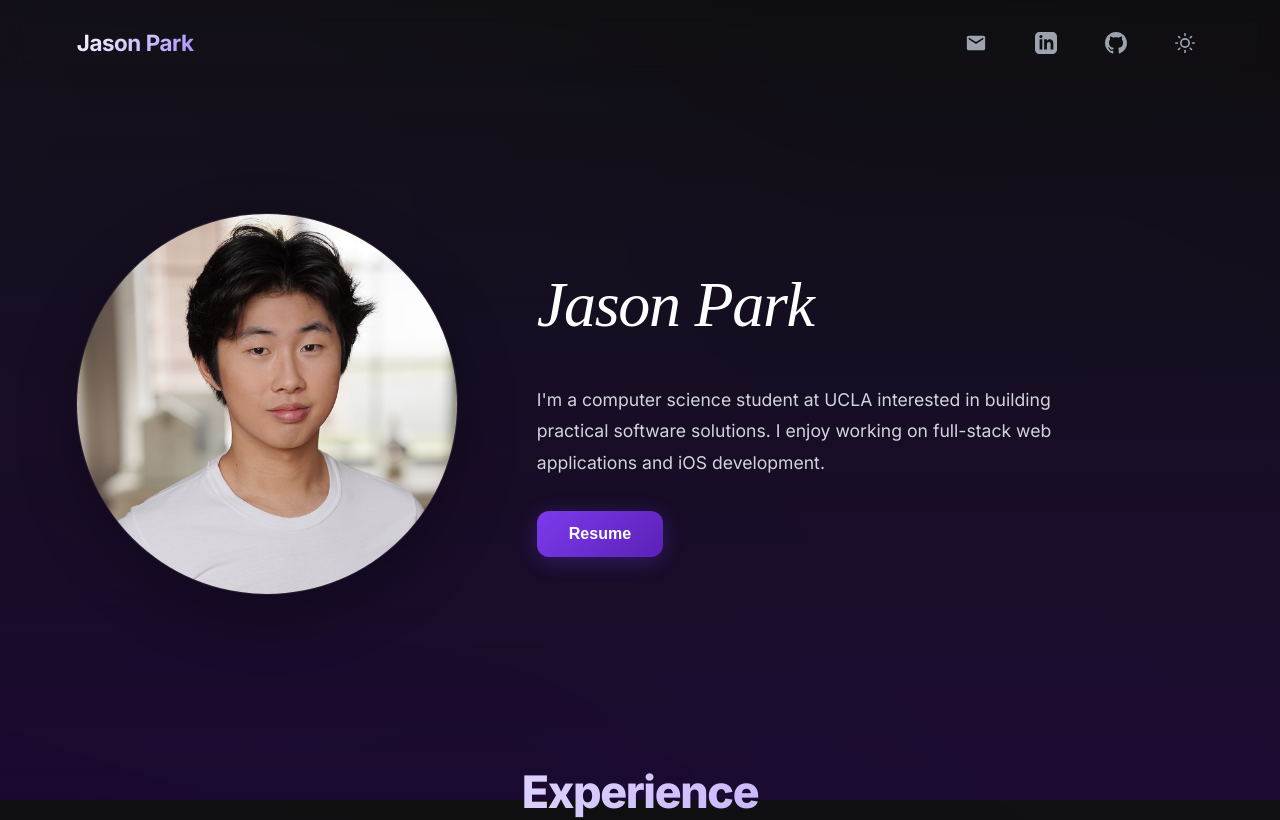
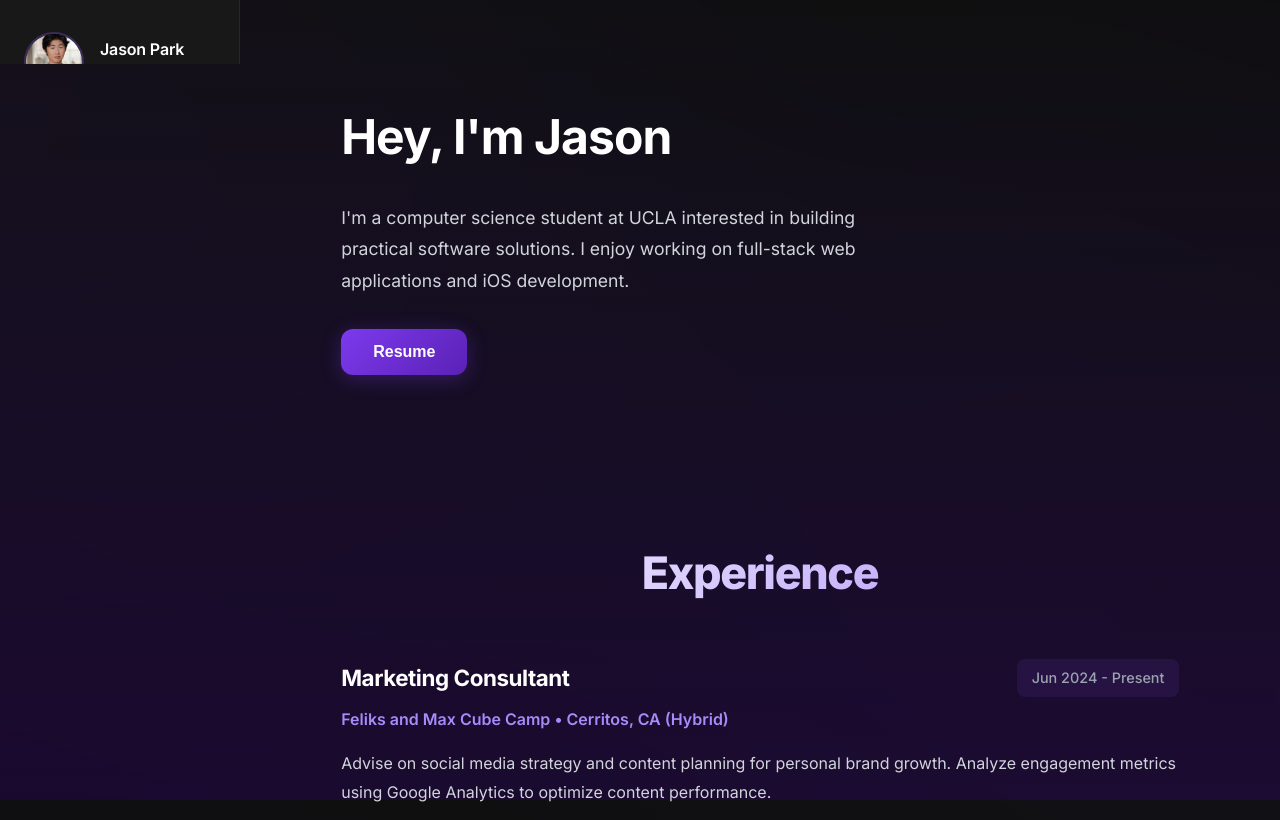
Before and after one commit to JasonFast23/visual-portfolio, a React (Create React App) app: page / in a window 1280 px wide. Shown: the top 820 px of the page. Built offline with nearby package versions, Linux system fonts and the light colour scheme.

Commit message:
Add sidebar navigation and update light theme styling

```diff
--- a/src/App.css
+++ b/src/App.css
@@ -57,24 +57,18 @@
 
 /* Light Mode Background */
 body.light-theme {
-  background: #ffffff;
+  background: #fafafa;
   color: #1a1a1a;
 }
 
 body.light-theme::before {
-  background: linear-gradient(180deg, #fdfbff 0%, #f3e8ff 100%);
+  background: linear-gradient(180deg, #fafafa 0%, #f5f5f5 100%);
 }
 
 body.light-theme::after {
-  opacity: 0.6;
-  background:
-    radial-gradient(circle at 20% 30%, rgba(168, 85, 247, 0.15) 0%, transparent 50%),
-    radial-gradient(circle at 80% 70%, rgba(217, 70, 239, 0.12) 0%, transparent 50%),
-    radial-gradient(circle at 40% 60%, rgba(147, 51, 234, 0.1) 0%, transparent 50%),
-    radial-gradient(circle at 60% 40%, rgba(192, 132, 252, 0.08) 0%, transparent 50%);
+  opacity: 0;
+  background: transparent;
 }
-
-/* Light Mode Styles - Remove old selectors */
 
 @keyframes meshMove {
   0% {
@@ -88,156 +82,193 @@
 .App {
   min-height: 100vh;
   overflow-x: hidden;
+  display: flex;
 }
 
-.header {
-  position: sticky;
+/* Sidebar Styles */
+.sidebar {
+  position: fixed;
+  left: 0;
   top: 0;
-  z-index: 100;
-  display: flex;
-  justify-content: space-between;
-  align-items: center;
-  padding: 1.5rem 6%;
-  background: transparent;
+  width: 240px;
+  height: 100vh;
+  background: rgba(26, 26, 26, 0.95);
   backdrop-filter: blur(12px);
   -webkit-backdrop-filter: blur(12px);
-  border-bottom: none;
+  border-right: 1px solid rgba(139, 92, 246, 0.15);
+  display: flex;
+  flex-direction: column;
+  padding: 2rem 0;
+  overflow-y: auto;
+  z-index: 100;
   transition: all 0.3s ease;
 }
 
-.header h1 {
-  font-size: 1.4rem;
-  font-weight: 700;
-  letter-spacing: -0.02em;
-  background: linear-gradient(135deg, #fff 0%, #a78bfa 100%);
-  -webkit-background-clip: text;
-  -webkit-text-fill-color: transparent;
-  background-clip: text;
+.sidebar-profile {
+  display: flex;
+  align-items: center;
+  gap: 1rem;
+  padding: 0 1.5rem 1.5rem;
+  border-bottom: 1px solid rgba(139, 92, 246, 0.15);
+  margin-bottom: 1.5rem;
 }
 
-.header nav {
-  display: flex;
-  gap: 2rem;
+.sidebar-avatar {
+  width: 60px;
+  height: 60px;
+  border-radius: 50%;
+  object-fit: cover;
+  object-position: center 20%;
+  flex-shrink: 0;
+  border: 2px solid rgba(139, 92, 246, 0.3);
+  display: block;
 }
 
-.social-nav {
-  display: flex;
-  gap: 1rem;
-  align-items: center;
+.sidebar-info {
+  flex: 1;
+  min-width: 0;
 }
 
-.social-link {
+.sidebar-profile h2 {
+  font-size: 1rem;
+  font-weight: 600;
+  color: #fff;
+  margin-bottom: 0.25rem;
+  letter-spacing: -0.01em;
+}
+
+.sidebar-title {
+  font-size: 0.8rem;
+  color: #9ca3af;
+  font-weight: 400;
+}
+
+.sidebar-nav {
+  flex: 1;
+  padding: 0 1rem;
+}
+
+.nav-item {
+  display: flex;
+  align-items: center;
+  gap: 0.75rem;
+  padding: 0.75rem 1rem;
   color: #9ca3af;
   text-decoration: none;
-  transition: all 0.3s cubic-bezier(0.4, 0, 0.2, 1);
+  border-radius: 8px;
+  margin-bottom: 0.3rem;
+  transition: all 0.3s ease;
+  font-size: 0.95rem;
+  font-weight: 500;
+}
+
+.nav-item:hover {
+  background: rgba(139, 92, 246, 0.1);
+  color: #a78bfa;
+}
+
+.nav-item.active {
+  background: rgba(139, 92, 246, 0.15);
+  color: #a78bfa;
+}
+
+.nav-item svg {
+  flex-shrink: 0;
+}
+
+.sidebar-connect {
+  padding: 1.5rem 1rem 1rem;
+  border-top: 1px solid rgba(139, 92, 246, 0.15);
+}
+
+.sidebar-connect h3 {
+  font-size: 0.75rem;
+  text-transform: uppercase;
+  letter-spacing: 0.1em;
+  color: #6b7280;
+  font-weight: 600;
+  margin-bottom: 0.75rem;
+  padding: 0 1rem;
+}
+
+.sidebar-social {
+  display: flex;
+  flex-direction: column;
+  gap: 0.2rem;
+}
+
+.social-item {
   display: flex;
   align-items: center;
-  justify-content: center;
-  padding: 0.5rem;
+  gap: 0.75rem;
+  padding: 0.65rem 1rem;
+  color: #9ca3af;
+  text-decoration: none;
   border-radius: 8px;
+  transition: all 0.3s ease;
+  font-size: 0.9rem;
 }
 
-.social-link:hover {
+.social-item:hover {
+  background: rgba(139, 92, 246, 0.1);
   color: #a78bfa;
-  background: rgba(139, 92, 246, 0.1);
-  transform: translateY(-2px);
 }
 
-.social-link svg {
-  width: 22px;
-  height: 22px;
+.social-item svg {
+  flex-shrink: 0;
 }
 
-.theme-toggle {
-  color: #9ca3af;
-  background: transparent;
-  border: none;
-  padding: 0.5rem;
+.sidebar-theme-toggle {
+  display: flex;
+  align-items: center;
+  gap: 0.75rem;
+  justify-content: center;
+  padding: 0.75rem 1rem;
+  margin: 1rem 1rem 0;
+  background: rgba(139, 92, 246, 0.1);
+  color: #a78bfa;
+  border: 1px solid rgba(139, 92, 246, 0.2);
   border-radius: 8px;
   cursor: pointer;
-  display: flex;
-  align-items: center;
-  justify-content: center;
-  transition: all 0.3s cubic-bezier(0.4, 0, 0.2, 1);
+  font-size: 0.9rem;
+  font-weight: 500;
+  transition: all 0.3s ease;
 }
 
-.theme-toggle:hover {
-  color: #a78bfa;
-  background: rgba(139, 92, 246, 0.1);
-  transform: translateY(-2px);
+.sidebar-theme-toggle:hover {
+  background: rgba(139, 92, 246, 0.15);
+  border-color: rgba(139, 92, 246, 0.3);
 }
 
-.theme-toggle svg {
-  width: 20px;
-  height: 20px;
+.sidebar-theme-toggle svg {
+  flex-shrink: 0;
 }
 
-.App.light .theme-toggle {
-  color: #6b7280;
-}
-
-.App.light .theme-toggle:hover {
-  color: #7c3aed;
-}
-
-.header nav a {
-  color: #9ca3af;
-  text-decoration: none;
-  transition: color 0.3s;
-}
-
-.header nav a:hover {
-  color: #fff;
+.main-content {
+  margin-left: 240px;
+  width: calc(100% - 240px);
+  min-height: 100vh;
 }
 
 .section {
-  padding: 5rem 6%;
-  max-width: 1400px;
+  padding: 6rem 3% 4rem;
+  max-width: 900px;
   margin: 0 auto;
 }
 
-.profile-container {
-  display: flex;
-  align-items: center;
-  gap: 5rem;
-  margin-top: 3rem;
-  padding: 0;
-  background: transparent;
-  border-radius: 0;
-  border: none;
-  backdrop-filter: none;
-  max-width: 1200px;
-}
-
-.profile-img {
-  width: 380px;
-  height: 380px;
-  border-radius: 50%;
-  object-fit: cover;
-  object-position: center top;
-  border: none;
-  box-shadow:
-    0 20px 60px rgba(0, 0, 0, 0.3),
-    0 0 0 1px rgba(255, 255, 255, 0.1);
-  transition: transform 0.4s ease, box-shadow 0.4s ease;
-  flex-shrink: 0;
-}
-
-.profile-img:hover {
-  transform: scale(1.03);
-  box-shadow:
-    0 25px 80px rgba(0, 0, 0, 0.4),
-    0 0 0 1px rgba(255, 255, 255, 0.15);
+.about-text {
+  max-width: 600px;
+  margin: 0;
+  text-align: left;
 }
 
 .about-text h2 {
-  font-size: 4rem;
+  font-size: 3rem;
   margin-bottom: 1.5rem;
-  font-weight: 400;
+  font-weight: 700;
   letter-spacing: -0.02em;
   color: #fff;
-  font-family: 'Brush Script MT', cursive;
-  font-style: italic;
+  font-family: 'Inter', -apple-system, BlinkMacSystemFont, 'Segoe UI', sans-serif;
 }
 
 .about-text p {
@@ -751,32 +782,79 @@
   color: #1a1a1a;
 }
 
-.App.light .header {
-  background: transparent;
-  border-bottom: none;
-  box-shadow: none;
+/* Light Mode Sidebar */
+.App.light .sidebar {
+  background: rgba(255, 255, 255, 0.95);
+  border-right: 1px solid rgba(0, 0, 0, 0.08);
 }
 
-.App.light .header h1,
+.App.light .sidebar-profile {
+  border-bottom: 1px solid rgba(0, 0, 0, 0.08);
+}
+
+.App.light .sidebar-avatar {
+  border: 2px solid rgba(0, 0, 0, 0.1);
+}
+
+.App.light .sidebar-profile h2 {
+  color: #0f0f0f;
+}
+
+.App.light .sidebar-title {
+  color: #737373;
+}
+
+.App.light .nav-item {
+  color: #737373;
+}
+
+.App.light .nav-item:hover {
+  background: rgba(0, 0, 0, 0.04);
+  color: #0f0f0f;
+}
+
+.App.light .nav-item.active {
+  background: rgba(0, 0, 0, 0.06);
+  color: #0f0f0f;
+}
+
+.App.light .sidebar-connect {
+  border-top: 1px solid rgba(0, 0, 0, 0.08);
+}
+
+.App.light .sidebar-connect h3 {
+  color: #a3a3a3;
+}
+
+.App.light .social-item {
+  color: #737373;
+}
+
+.App.light .social-item:hover {
+  background: rgba(0, 0, 0, 0.04);
+  color: #0f0f0f;
+}
+
+.App.light .sidebar-theme-toggle {
+  background: rgba(0, 0, 0, 0.04);
+  color: #0f0f0f;
+  border-color: rgba(0, 0, 0, 0.1);
+}
+
+.App.light .sidebar-theme-toggle:hover {
+  background: rgba(0, 0, 0, 0.08);
+  border-color: rgba(0, 0, 0, 0.15);
+}
+
 .App.light .about-text h2 {
-  color: #1a1a1a;
-  background: linear-gradient(135deg, #6b21a8 0%, #a855f7 50%, #ec4899 100%);
-  -webkit-background-clip: text;
-  -webkit-text-fill-color: transparent;
-  background-clip: text;
+  color: #0f0f0f;
+  background: none;
+  -webkit-text-fill-color: #0f0f0f;
 }
 
 .App.light .about-text p {
-  color: #4b5563;
-}
-
-.App.light .social-link {
-  color: #6b7280;
-}
-
-.App.light .social-link:hover {
-  color: #a855f7;
-  background: rgba(168, 85, 247, 0.1);
+  color: #525252;
+  font-weight: 400;
 }
 
 .App.light .experience-card {
@@ -791,132 +869,183 @@
   border-color: transparent;
 }
 
+.App.light .experience-card h3 {
+  color: #0f0f0f;
+}
+
+.App.light .experience-card .company {
+  color: #0f0f0f;
+}
+
+.App.light .experience-card .period {
+  color: #737373;
+  background: rgba(0, 0, 0, 0.04);
+}
+
+.App.light .experience-card .description {
+  color: #525252;
+}
+
 .App.light .project-card {
-  background: rgba(255, 255, 255, 0.7);
-  border: 1px solid rgba(168, 85, 247, 0.2);
-  box-shadow: 0 8px 32px rgba(168, 85, 247, 0.08);
+  background: rgba(255, 255, 255, 0.8);
+  border: 1px solid rgba(0, 0, 0, 0.08);
+  box-shadow: 0 1px 3px rgba(0, 0, 0, 0.05);
 }
 
 .App.light .project-card:hover {
-  background: rgba(255, 255, 255, 0.95);
-  box-shadow: 0 12px 48px rgba(168, 85, 247, 0.15);
-  border-color: rgba(168, 85, 247, 0.3);
+  background: rgba(255, 255, 255, 1);
+  box-shadow: 0 8px 24px rgba(0, 0, 0, 0.08);
+  border-color: rgba(0, 0, 0, 0.12);
 }
 
 .App.light .project-image {
-  background: rgba(248, 249, 250, 0.9);
-  border-bottom: 1px solid rgba(168, 85, 247, 0.15);
+  background: rgba(245, 245, 245, 0.9);
+  border-bottom: 1px solid rgba(0, 0, 0, 0.08);
 }
 
-.App.light .experience-card h3,
 .App.light .project-card h3 {
-  color: #1a1a1a;
+  color: #0f0f0f;
 }
 
-.App.light .experience-card .description,
 .App.light .project-card p {
-  color: #4b5563;
+  color: #525252;
 }
 
 .App.light .skill-item span {
-  color: #1a1a1a;
+  color: #0f0f0f;
 }
 
 .App.light .tag {
-  background: rgba(168, 85, 247, 0.1);
-  color: #7e22ce;
-  border-color: rgba(168, 85, 247, 0.25);
+  background: rgba(0, 0, 0, 0.04);
+  color: #404040;
+  border-color: rgba(0, 0, 0, 0.1);
 }
 
 .App.light .tag:hover {
-  background: rgba(168, 85, 247, 0.15);
-  border-color: rgba(168, 85, 247, 0.4);
+  background: rgba(0, 0, 0, 0.08);
+  border-color: rgba(0, 0, 0, 0.15);
 }
 
 .App.light #experience h2,
 .App.light #projects h2,
 .App.light #skills h2,
 .App.light #contact h2 {
-  background: linear-gradient(135deg, #6b21a8 0%, #a855f7 50%, #ec4899 100%);
-  background-size: 200% 200%;
-  animation: gradientShift 8s ease infinite;
-  -webkit-background-clip: text;
-  -webkit-text-fill-color: transparent;
-  background-clip: text;
-}
-
-@keyframes gradientShift {
-  0%, 100% {
-    background-position: 0% 50%;
-  }
-  50% {
-    background-position: 100% 50%;
-  }
+  color: #0f0f0f;
+  background: none;
+  -webkit-text-fill-color: #0f0f0f;
 }
 
 .App.light .contact-form {
-  background: rgba(255, 255, 255, 0.7);
-  box-shadow: 0 8px 32px rgba(168, 85, 247, 0.1);
+  background: rgba(255, 255, 255, 0.8);
+  border: 1px solid rgba(0, 0, 0, 0.08);
+  box-shadow: 0 1px 3px rgba(0, 0, 0, 0.05);
 }
 
 .App.light .contact-input,
 .App.light .contact-textarea {
-  background: rgba(253, 251, 255, 0.9);
-  color: #1a1a1a;
-  border-color: rgba(168, 85, 247, 0.25);
+  background: #ffffff;
+  color: #0f0f0f;
+  border-color: rgba(0, 0, 0, 0.15);
 }
 
 .App.light .contact-input:focus,
 .App.light .contact-textarea:focus {
-  border-color: #a855f7;
-  box-shadow: 0 0 0 3px rgba(168, 85, 247, 0.15);
+  border-color: #0f0f0f;
+  box-shadow: 0 0 0 3px rgba(0, 0, 0, 0.05);
 }
 
 .App.light .contact-input::placeholder,
 .App.light .contact-textarea::placeholder {
-  color: #9ca3af;
+  color: #a3a3a3;
 }
 
 .App.light .contact-links-bottom a {
   background: rgba(255, 255, 255, 0.6);
-  color: #a855f7;
-  border-color: rgba(168, 85, 247, 0.3);
+  color: #0f0f0f;
+  border-color: rgba(0, 0, 0, 0.15);
 }
 
 .App.light .contact-links-bottom a:hover {
-  background: linear-gradient(135deg, #a855f7 0%, #ec4899 100%);
+  background: #0f0f0f;
+  color: #ffffff;
   border-color: transparent;
+}
+
+.App.light .resume-button {
+  background: #0f0f0f;
+  color: #ffffff;
+  box-shadow: 0 1px 3px rgba(0, 0, 0, 0.1);
+}
+
+.App.light .resume-button:hover {
+  background: #262626;
+  box-shadow: 0 4px 12px rgba(0, 0, 0, 0.15);
+}
+
+.App.light .view-repo-button {
+  background: #0f0f0f;
+  color: #ffffff;
+  box-shadow: 0 1px 3px rgba(0, 0, 0, 0.1);
+}
+
+.App.light .view-repo-button:hover {
+  background: #262626;
+  box-shadow: 0 4px 12px rgba(0, 0, 0, 0.15);
+}
+
+.App.light .contact-submit {
+  background: #0f0f0f;
+  color: #ffffff;
+  box-shadow: 0 1px 3px rgba(0, 0, 0, 0.1);
+}
+
+.App.light .contact-submit:hover {
+  background: #262626;
+  box-shadow: 0 4px 12px rgba(0, 0, 0, 0.15);
 }
 
 .App.light .profile-img {
   border: none;
   box-shadow:
-    0 20px 60px rgba(168, 85, 247, 0.2),
-    0 8px 32px rgba(168, 85, 247, 0.15),
-    0 0 0 1px rgba(168, 85, 247, 0.1);
+    0 8px 24px rgba(0, 0, 0, 0.08),
+    0 1px 3px rgba(0, 0, 0, 0.05);
 }
 
 .App.light .profile-img:hover {
   box-shadow:
-    0 25px 80px rgba(168, 85, 247, 0.25),
-    0 12px 48px rgba(168, 85, 247, 0.2),
-    0 0 0 1px rgba(168, 85, 247, 0.15);
+    0 12px 32px rgba(0, 0, 0, 0.12),
+    0 2px 6px rgba(0, 0, 0, 0.08);
 }
 
 .App.light .modal-content {
-  background: #f8f9fa;
+  background: #ffffff;
+  border: 1px solid rgba(0, 0, 0, 0.1);
+}
+
+.App.light .modal-close {
+  background: #0f0f0f;
+  color: #ffffff;
+  box-shadow: 0 2px 8px rgba(0, 0, 0, 0.15);
+}
+
+.App.light .modal-close:hover {
+  background: #262626;
+  box-shadow: 0 4px 12px rgba(0, 0, 0, 0.2);
 }
 
 /* Responsive Design */
 @media (max-width: 1024px) {
+  .sidebar {
+    width: 220px;
+  }
+
+  .main-content {
+    margin-left: 220px;
+    width: calc(100% - 220px);
+  }
+
   .section {
     padding: 4rem 5%;
-  }
-
-  .profile-container {
-    flex-direction: column;
-    text-align: center;
-    gap: 2.5rem;
   }
 
   .about-text p {
@@ -930,30 +1059,25 @@
 }
 
 @media (max-width: 768px) {
-  .header {
-    padding: 1.2rem 5%;
+  .sidebar {
+    position: fixed;
+    left: -240px;
+    width: 240px;
+    z-index: 1000;
+    transition: left 0.3s ease;
   }
 
-  .header h1 {
-    font-size: 1.2rem;
+  .sidebar.open {
+    left: 0;
   }
 
-  .social-nav {
-    gap: 0.6rem;
-  }
-
-  .social-link svg {
-    width: 20px;
-    height: 20px;
+  .main-content {
+    margin-left: 0;
+    width: 100%;
   }
 
   .section {
     padding: 3rem 5%;
-  }
-
-  .profile-img {
-    width: 220px;
-    height: 220px;
   }
 
   .about-text h2 {
@@ -992,19 +1116,6 @@
 }
 
 @media (max-width: 480px) {
-  .header {
-    padding: 1rem 4%;
-  }
-
-  .profile-container {
-    padding: 2rem;
-  }
-
-  .profile-img {
-    width: 180px;
-    height: 180px;
-  }
-
   .about-text h2 {
     font-size: 1.8rem;
   }
--- a/src/App.js
+++ b/src/App.js
@@ -7,6 +7,7 @@
     const saved = localStorage.getItem('theme');
     return saved === 'light' ? false : true;
   });
+  const [activeSection, setActiveSection] = useState('about');
 
   useEffect(() => {
     if (isDark) {
@@ -20,29 +21,103 @@
     }
   }, [isDark]);
 
+  useEffect(() => {
+    const handleScroll = () => {
+      const sections = ['about', 'experience', 'projects', 'skills', 'contact'];
+      const scrollPosition = window.scrollY + 200;
+
+      for (const section of sections) {
+        const element = document.getElementById(section);
+        if (element) {
+          const { offsetTop, offsetHeight } = element;
+          if (scrollPosition >= offsetTop && scrollPosition < offsetTop + offsetHeight) {
+            setActiveSection(section);
+            break;
+          }
+        }
+      }
+    };
+
+    window.addEventListener('scroll', handleScroll);
+    return () => window.removeEventListener('scroll', handleScroll);
+  }, []);
+
   return (
     <div className={`App ${isDark ? 'dark' : 'light'}`}>
-      <header className="header">
-        <h1>Jason Park</h1>
-        <nav className="social-nav">
-          <a href="mailto:jasonbruin23@ucla.edu" aria-label="Email" className="social-link">
-            <svg xmlns="http://www.w3.org/2000/svg" width="24" height="24" viewBox="0 0 24 24" fill="currentColor">
-              <path d="M20 4H4c-1.1 0-1.99.9-1.99 2L2 18c0 1.1.9 2 2 2h16c1.1 0 2-.9 2-2V6c0-1.1-.9-2-2-2zm0 4l-8 5-8-5V6l8 5 8-5v2z"/>
+      <aside className="sidebar">
+        <div className="sidebar-profile">
+          <img src="/profile_pic.jpg" alt="Jason Park" className="sidebar-avatar" />
+          <div className="sidebar-info">
+            <h2>Jason Park</h2>
+            <p className="sidebar-title">Westwood, CA</p>
+          </div>
+        </div>
+
+        <nav className="sidebar-nav">
+          <a href="#about" className={`nav-item ${activeSection === 'about' ? 'active' : ''}`}>
+            <svg xmlns="http://www.w3.org/2000/svg" width="20" height="20" viewBox="0 0 24 24" fill="none" stroke="currentColor" strokeWidth="2" strokeLinecap="round" strokeLinejoin="round">
+              <path d="M3 9l9-7 9 7v11a2 2 0 0 1-2 2H5a2 2 0 0 1-2-2z"/>
+              <polyline points="9 22 9 12 15 12 15 22"/>
             </svg>
+            <span>Home</span>
           </a>
-          <a href="https://linkedin.com/in/jason-park-123202259" target="_blank" rel="noopener noreferrer" aria-label="LinkedIn" className="social-link">
-            <svg xmlns="http://www.w3.org/2000/svg" width="24" height="24" viewBox="0 0 24 24" fill="currentColor">
+          <a href="#experience" className={`nav-item ${activeSection === 'experience' ? 'active' : ''}`}>
+            <svg xmlns="http://www.w3.org/2000/svg" width="20" height="20" viewBox="0 0 24 24" fill="none" stroke="currentColor" strokeWidth="2" strokeLinecap="round" strokeLinejoin="round">
+              <rect x="2" y="7" width="20" height="14" rx="2" ry="2"/>
+              <path d="M16 21V5a2 2 0 0 0-2-2h-4a2 2 0 0 0-2 2v16"/>
+            </svg>
+            <span>Experience</span>
+          </a>
+          <a href="#projects" className={`nav-item ${activeSection === 'projects' ? 'active' : ''}`}>
+            <svg xmlns="http://www.w3.org/2000/svg" width="20" height="20" viewBox="0 0 24 24" fill="none" stroke="currentColor" strokeWidth="2" strokeLinecap="round" strokeLinejoin="round">
+              <path d="M22 19a2 2 0 0 1-2 2H4a2 2 0 0 1-2-2V5a2 2 0 0 1 2-2h5l2 3h9a2 2 0 0 1 2 2z"/>
+            </svg>
+            <span>Projects</span>
+          </a>
+          <a href="#skills" className={`nav-item ${activeSection === 'skills' ? 'active' : ''}`}>
+            <svg xmlns="http://www.w3.org/2000/svg" width="20" height="20" viewBox="0 0 24 24" fill="none" stroke="currentColor" strokeWidth="2" strokeLinecap="round" strokeLinejoin="round">
+              <path d="M14.7 6.3a1 1 0 0 0 0 1.4l1.6 1.6a1 1 0 0 0 1.4 0l3.77-3.77a6 6 0 0 1-7.94 7.94l-6.91 6.91a2.12 2.12 0 0 1-3-3l6.91-6.91a6 6 0 0 1 7.94-7.94l-3.76 3.76z"/>
+            </svg>
+            <span>Skills</span>
+          </a>
+          <a href="#contact" className={`nav-item ${activeSection === 'contact' ? 'active' : ''}`}>
+            <svg xmlns="http://www.w3.org/2000/svg" width="20" height="20" viewBox="0 0 24 24" fill="none" stroke="currentColor" strokeWidth="2" strokeLinecap="round" strokeLinejoin="round">
+              <path d="M4 4h16c1.1 0 2 .9 2 2v12c0 1.1-.9 2-2 2H4c-1.1 0-2-.9-2-2V6c0-1.1.9-2 2-2z"/>
+              <polyline points="22,6 12,13 2,6"/>
+            </svg>
+            <span>Contact</span>
+          </a>
+        </nav>
+
+        <div className="sidebar-connect">
+          <h3>Connect</h3>
+          <div className="sidebar-social">
+            <a href="https://linkedin.com/in/jason-park-123202259" target="_blank" rel="noopener noreferrer" className="social-item">
+              <svg xmlns="http://www.w3.org/2000/svg" width="18" height="18" viewBox="0 0 24 24" fill="currentColor">
                 <path d="M19 0h-14c-2.761 0-5 2.239-5 5v14c0 2.761 2.239 5 5 5h14c2.762 0 5-2.239 5-5v-14c0-2.761-2.238-5-5-5zm-11 19h-3v-11h3v11zm-1.5-12.268c-.966 0-1.75-.79-1.75-1.764s.784-1.764 1.75-1.764 1.75.79 1.75 1.764-.783 1.764-1.75 1.764zm13.5 12.268h-3v-5.604c0-3.368-4-3.113-4 0v5.604h-3v-11h3v1.765c1.396-2.586 7-2.777 7 2.476v6.759z"/>
               </svg>
+              <span>LinkedIn</span>
             </a>
-          <a href="https://github.com/JasonFast23" target="_blank" rel="noopener noreferrer" aria-label="GitHub" className="social-link">
-            <svg xmlns="http://www.w3.org/2000/svg" width="24" height="24" viewBox="0 0 24 24" fill="currentColor">
+            <a href="https://github.com/JasonFast23" target="_blank" rel="noopener noreferrer" className="social-item">
+              <svg xmlns="http://www.w3.org/2000/svg" width="18" height="18" viewBox="0 0 24 24" fill="currentColor">
                 <path d="M12 0c-6.626 0-12 5.373-12 12 0 5.302 3.438 9.8 8.207 11.387.599.111.793-.261.793-.577v-2.234c-3.338.726-4.033-1.416-4.033-1.416-.546-1.387-1.333-1.756-1.333-1.756-1.089-.745.083-.729.083-.729 1.205.084 1.839 1.237 1.839 1.237 1.07 1.834 2.807 1.304 3.492.997.107-.775.418-1.305.762-1.604-2.665-.305-5.467-1.334-5.467-5.931 0-1.311.469-2.381 1.236-3.221-.124-.303-.535-1.524.117-3.176 0 0 1.008-.322 3.301 1.23.957-.266 1.983-.399 3.003-.404 1.02.005 2.047.138 3.006.404 2.291-1.552 3.297-1.23 3.297-1.23.653 1.653.242 2.874.118 3.176.77.84 1.235 1.911 1.235 3.221 0 4.609-2.807 5.624-5.479 5.921.43.372.823 1.102.823 2.222v3.293c0 .319.192.694.801.576 4.765-1.589 8.199-6.086 8.199-11.386 0-6.627-5.373-12-12-12z"/>
               </svg>
+              <span>Github</span>
             </a>
-          <button onClick={() => setIsDark(!isDark)} className="theme-toggle" aria-label="Toggle theme">
+            <a href="mailto:jasonbruin23@ucla.edu" className="social-item">
+              <svg xmlns="http://www.w3.org/2000/svg" width="18" height="18" viewBox="0 0 24 24" fill="none" stroke="currentColor" strokeWidth="2" strokeLinecap="round" strokeLinejoin="round">
+                <path d="M4 4h16c1.1 0 2 .9 2 2v12c0 1.1-.9 2-2 2H4c-1.1 0-2-.9-2-2V6c0-1.1.9-2 2-2z"/>
+                <polyline points="22,6 12,13 2,6"/>
+              </svg>
+              <span>Email</span>
+            </a>
+          </div>
+        </div>
+
+        <button onClick={() => setIsDark(!isDark)} className="sidebar-theme-toggle" aria-label="Toggle theme">
           {isDark ? (
-              <svg xmlns="http://www.w3.org/2000/svg" width="20" height="20" viewBox="0 0 24 24" fill="none" stroke="currentColor" strokeWidth="2" strokeLinecap="round" strokeLinejoin="round">
+            <>
+              <svg xmlns="http://www.w3.org/2000/svg" width="18" height="18" viewBox="0 0 24 24" fill="none" stroke="currentColor" strokeWidth="2" strokeLinecap="round" strokeLinejoin="round">
                 <circle cx="12" cy="12" r="5"/>
                 <line x1="12" y1="1" x2="12" y2="3"/>
                 <line x1="12" y1="21" x2="12" y2="23"/>
@@ -53,27 +128,29 @@
                 <line x1="4.22" y1="19.78" x2="5.64" y2="18.36"/>
                 <line x1="18.36" y1="5.64" x2="19.78" y2="4.22"/>
               </svg>
+              <span>Light Mode</span>
+            </>
           ) : (
-              <svg xmlns="http://www.w3.org/2000/svg" width="20" height="20" viewBox="0 0 24 24" fill="currentColor">
+            <>
+              <svg xmlns="http://www.w3.org/2000/svg" width="18" height="18" viewBox="0 0 24 24" fill="currentColor">
                 <path d="M21 12.79A9 9 0 1 1 11.21 3 7 7 0 0 0 21 12.79z"/>
               </svg>
+              <span>Dark Mode</span>
+            </>
           )}
         </button>
-        </nav>
-      </header>
+      </aside>
 
+      <main className="main-content">
         <section id="about" className="section">
-        <div className="profile-container">
-          <img src="/profile_pic.jpg" alt="Jason Park" className="profile-img" />
         <div className="about-text">
-            <h2>Jason Park</h2>
+          <h2>Hey, I'm Jason</h2>
           <p>
             I'm a computer science student at UCLA interested in building
             practical software solutions. I enjoy working on full-stack
             web applications and iOS development.
           </p>
           <button onClick={() => setShowResume(true)} className="resume-button">Resume</button>
-          </div>
         </div>
       </section>
 
@@ -265,6 +342,7 @@
           </div>
         </div>
       )}
+      </main>
     </div>
   );
 }
```
Lines whose indentation alone changed are shown as unchanged.
